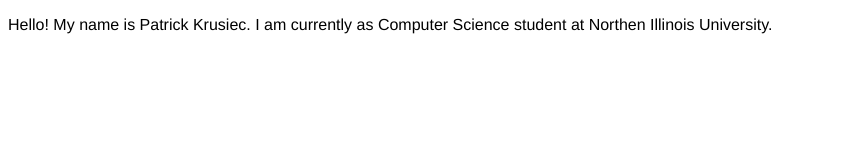
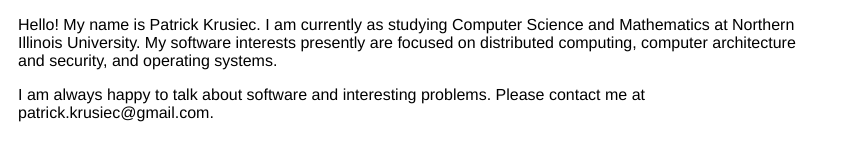
Before and after one commit to patrickk1998/patrickk1998.github.io, a plain HTML site: page index.html in a window 1280 px wide. Shown: the whole page, without its empty margins (0-850 px from the left). Drawn offline with Linux system fonts and the light colour scheme.

Commit message:
Updated copy.

```diff
--- a/index.html
+++ b/index.html
@@ -4,9 +4,15 @@
 	<link rel="stylesheet" href="styles.css">
 </head>
 	<body>
+	<div class="main">
 		<p>
-			Hello! My name is Patrick Krusiec. I am currently as Computer Science
-			student at Northen Illinois University.
+			Hello! My name is Patrick Krusiec. I am currently as studying Computer Science and Mathematics at
+			Northern Illinois University. My software interests presently are focused on distributed computing, computer architecture and security,
+			and operating systems.
 		</p>
+		<p>
+			I am always happy to talk about software and interesting problems. Please contact me at patrick.krusiec@gmail.com.
+		</p>
+	</div>
 	</body>
 </html>
--- a/styles.css
+++ b/styles.css
@@ -1,3 +1,8 @@
 p{
 font-family: "Helvetica", sans-serif;
 }
+
+.main{
+margin:10px;
+max-width:800px;
+}
```
